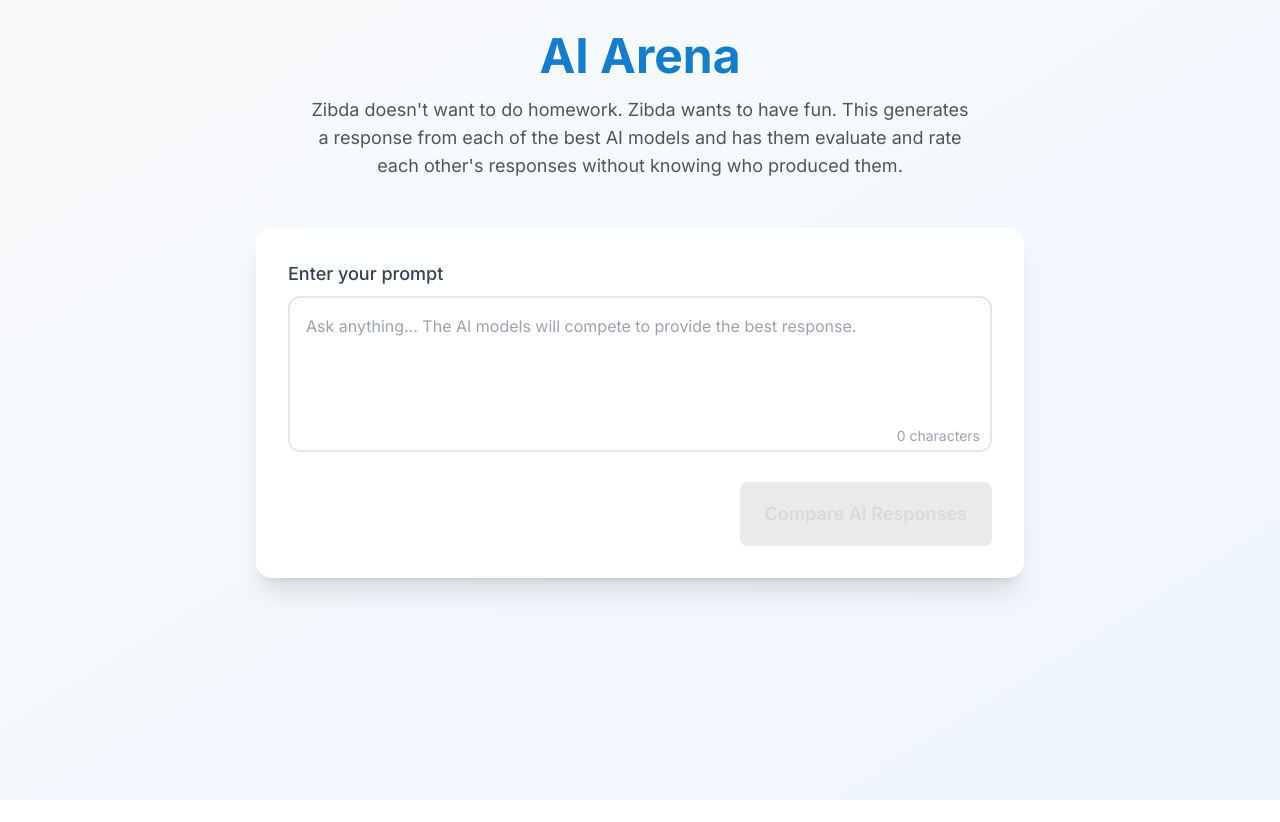
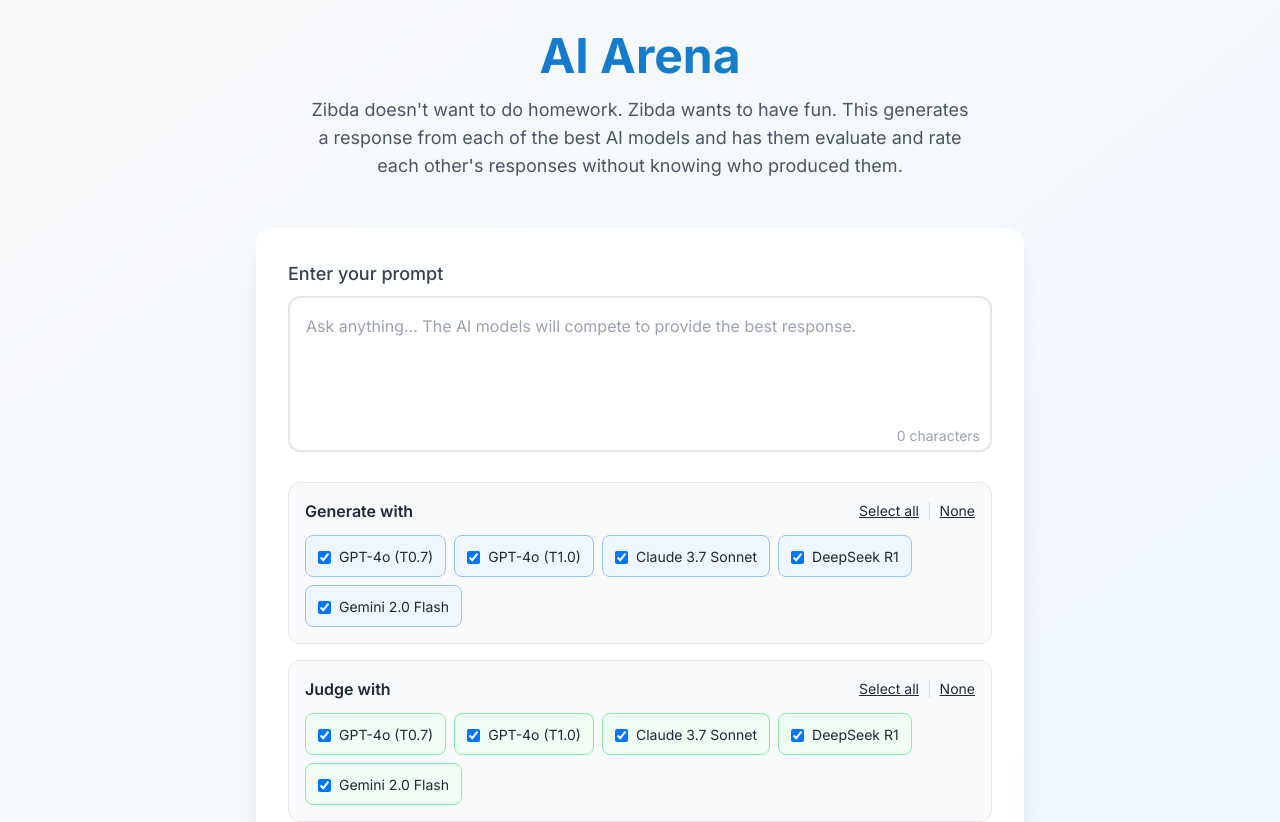
Before and after one commit to mabouzeid04/ConsensusAI, a Next.js app in the folder frontend/: page / in a window 1280 px wide. Shown: the top 822 px of the page. Before the commit the page ends 800 px from the top, so only its background shows below. Built offline with nearby package versions, Linux system fonts and the light colour scheme.

Commit message:
feat: update prompt flow and API client; UI tweaks

```diff
--- a/frontend/src/app/page.tsx
+++ b/frontend/src/app/page.tsx
@@ -34,21 +34,22 @@ export default function Home() {
   const [shuffledResponses, setShuffledResponses] = useState<ModelResponse[]>([]);
   const [originalMapping, setOriginalMapping] = useState<ModelResponse[]>([]);
 
-  const handlePromptSubmit = async (prompt: string) => {
+  const handlePromptSubmit = async ({ prompt, generators, judges }: { prompt: string; generators: string[]; judges: string[] }) => {
     setIsLoading(true);
     setPromptText(prompt);
     setStep('evaluating');
 
     try {
-      const data = await submitPrompt(prompt);
+      const data = await submitPrompt({ prompt, generators });
       setShuffledResponses(data.shuffledResponses);
       setOriginalMapping(data.originalMapping);
 
-      const evaluationData = await evaluateResponses(
+      const evaluationData = await evaluateResponses({
         prompt,
-        data.shuffledResponses,
-        data.originalMapping
-      );
+        shuffledResponses: data.shuffledResponses,
+        originalMapping: data.originalMapping,
+        judges,
+      });
 
       setResults(evaluationData);
       setStep('results');
@@ -106,7 +107,14 @@ export default function Home() {
         {step === 'results' && results && (
           <div className="space-y-8">
             <div className="bg-white rounded-2xl shadow-xl p-8 backdrop-blur-sm bg-opacity-90">
-              <h2 className="text-2xl font-bold text-gray-800 mb-4">Original Prompt</h2>
+              <div className="flex items-center justify-between mb-4">
+                <h2 className="text-2xl font-bold text-gray-800">Original Prompt</h2>
+                <div className="tooltip" data-tip="Model names are anonymized before judging.">
+                  <span className="inline-flex items-center text-xs font-medium text-gray-700 bg-gray-100 border border-gray-200 rounded-full px-2 py-1">
+                    Blind judging
+                  </span>
+                </div>
+              </div>
               <div className="bg-gray-50 rounded-xl p-6 border border-gray-100">
                 <p className="text-gray-700 text-lg">{promptText}</p>
               </div>
--- a/frontend/src/components/PromptForm.tsx
+++ b/frontend/src/components/PromptForm.tsx
@@ -1,18 +1,36 @@
-import React, { useState } from 'react';
+import React, { useMemo, useState } from 'react';
 
 interface PromptFormProps {
-  onSubmit: (prompt: string) => void;
+  onSubmit: (payload: { prompt: string; generators: string[]; judges: string[] }) => void;
   isLoading: boolean;
 }
 
 export default function PromptForm({ onSubmit, isLoading }: PromptFormProps) {
   const [prompt, setPrompt] = useState('');
+  const MODELS = [
+    { id: 'gpt4o_t07', label: 'GPT-4o (T0.7)' },
+    { id: 'gpt4o_t10', label: 'GPT-4o (T1.0)' },
+    { id: 'claude_37_sonnet', label: 'Claude 3.7 Sonnet' },
+    { id: 'deepseek_r1', label: 'DeepSeek R1' },
+    { id: 'gemini_20_flash', label: 'Gemini 2.0 Flash' },
+  ];
+  const [generators, setGenerators] = useState<string[]>(MODELS.map(m => m.id));
+  const [judges, setJudges] = useState<string[]>(MODELS.map(m => m.id));
+
+  const evalCount = useMemo(() => generators.length * judges.length, [generators.length, judges.length]);
+
+  const toggle = (list: string[], setter: (v: string[]) => void, id: string) => {
+    setter(list.includes(id) ? list.filter(x => x !== id) : [...list, id]);
+  };
+
+  const selectAll = (setter: (v: string[]) => void) => setter(MODELS.map(m => m.id));
+  const selectNone = (setter: (v: string[]) => void) => setter([]);
 
   const handleSubmit = (e: React.FormEvent) => {
     e.preventDefault();
-    if (prompt.trim()) {
-      onSubmit(prompt);
-    }
+    if (!prompt.trim()) return;
+    if (generators.length === 0 || judges.length === 0) return;
+    onSubmit({ prompt, generators, judges });
   };
 
   return (
@@ -37,13 +55,68 @@ export default function PromptForm({ onSubmit, isLoading }: PromptFormProps) {
             </div>
           </div>
         </div>
+        <div className="space-y-4">
+          <section className="bg-gray-50 border border-gray-200 rounded-xl p-4">
+            <div className="flex items-center justify-between mb-3">
+              <h3 className="text-md font-semibold text-gray-800">Generate with</h3>
+              <div className="space-x-2 text-sm">
+                <button type="button" className="link" onClick={() => selectAll(setGenerators)}>Select all</button>
+                <span className="text-gray-300">|</span>
+                <button type="button" className="link" onClick={() => selectNone(setGenerators)}>None</button>
+              </div>
+            </div>
+            <div className="flex flex-wrap gap-2">
+              {MODELS.map(m => (
+                <label key={m.id} className={`px-3 py-2 rounded-lg border cursor-pointer ${generators.includes(m.id) ? 'bg-blue-50 border-blue-300' : 'bg-white border-gray-200'}`}>
+                  <input
+                    type="checkbox"
+                    className="mr-2 align-middle"
+                    checked={generators.includes(m.id)}
+                    onChange={() => toggle(generators, setGenerators, m.id)}
+                    disabled={isLoading}
+                  />
+                  <span className="text-sm text-gray-800">{m.label}</span>
+                </label>
+              ))}
+            </div>
+          </section>
+
+          <section className="bg-gray-50 border border-gray-200 rounded-xl p-4">
+            <div className="flex items-center justify-between mb-3">
+              <h3 className="text-md font-semibold text-gray-800">Judge with</h3>
+              <div className="space-x-2 text-sm">
+                <button type="button" className="link" onClick={() => selectAll(setJudges)}>Select all</button>
+                <span className="text-gray-300">|</span>
+                <button type="button" className="link" onClick={() => selectNone(setJudges)}>None</button>
+              </div>
+            </div>
+            <div className="flex flex-wrap gap-2">
+              {MODELS.map(m => (
+                <label key={m.id} className={`px-3 py-2 rounded-lg border cursor-pointer ${judges.includes(m.id) ? 'bg-green-50 border-green-300' : 'bg-white border-gray-200'}`}>
+                  <input
+                    type="checkbox"
+                    className="mr-2 align-middle"
+                    checked={judges.includes(m.id)}
+                    onChange={() => toggle(judges, setJudges, m.id)}
+                    disabled={isLoading}
+                  />
+                  <span className="text-sm text-gray-800">{m.label}</span>
+                </label>
+              ))}
+            </div>
+          </section>
+
+          <div className="text-sm text-gray-600">
+            {generators.length} generator{generators.length !== 1 ? 's' : ''}, {judges.length} judge{judges.length !== 1 ? 's' : ''} → {generators.length} responses, {judges.length}×{generators.length} evaluations
+          </div>
+        </div>
         <div className="flex justify-end">
           <button
             type="submit"
-            disabled={isLoading || !prompt.trim()}
+            disabled={isLoading || !prompt.trim() || generators.length === 0 || judges.length === 0}
             className={`
               relative overflow-hidden group btn btn-primary btn-lg normal-case min-w-[200px]
-              ${isLoading || !prompt.trim() ? 'opacity-50 cursor-not-allowed' : 'hover:scale-105 transform transition-transform'}
+              ${isLoading || !prompt.trim() || generators.length === 0 || judges.length === 0 ? 'opacity-50 cursor-not-allowed' : 'hover:scale-105 transform transition-transform'}
             `}
           >
             <span className="relative z-10">
--- a/frontend/src/services/api.ts
+++ b/frontend/src/services/api.ts
@@ -10,13 +10,13 @@ declare global {
 
 const API_BASE_URL = process.env.NEXT_PUBLIC_API_URL || 'http://localhost:5000/api';
 
-export async function submitPrompt(prompt: string) {
+export async function submitPrompt(payload: { prompt: string; generators: string[] }) {
   const response = await fetch(`${API_BASE_URL}/prompt/submit`, {
     method: 'POST',
     headers: {
       'Content-Type': 'application/json',
     },
-    body: JSON.stringify({ prompt }),
+    body: JSON.stringify(payload),
   });
 
   if (!response.ok) {
@@ -26,17 +26,13 @@ export async function submitPrompt(prompt: string) {
   return response.json();
 }
 
-export async function evaluateResponses(prompt: string, shuffledResponses: any[], originalMapping: any[]) {
+export async function evaluateResponses(params: { prompt: string; shuffledResponses: any[]; originalMapping: any[]; judges: string[] }) {
   const response = await fetch(`${API_BASE_URL}/prompt/evaluate`, {
     method: 'POST',
     headers: {
       'Content-Type': 'application/json',
     },
-    body: JSON.stringify({
-      prompt,
-      shuffledResponses,
-      originalMapping
-    }),
+    body: JSON.stringify(params),
   });
 
   if (!response.ok) {
```
Also changed, not shown: 1 other file (tests, documents, lock files or other folders).
